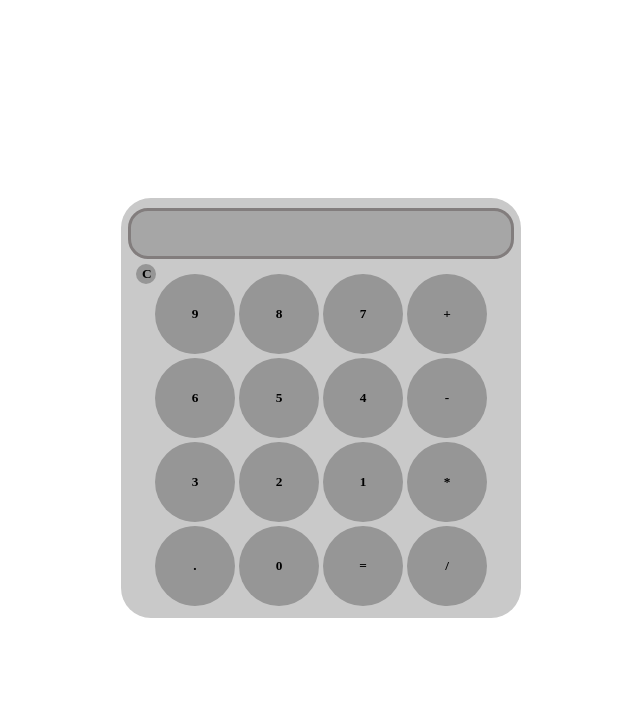
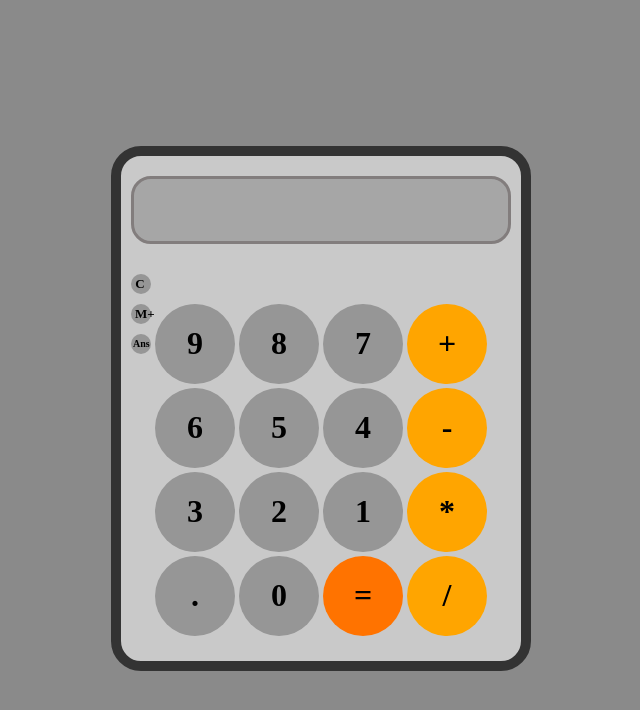
Before and after one commit to AntonioRafaelFonseca/JS-calculator, a plain HTML site: page index.html in a window 1280 px wide. Shown: the whole page, without its empty margins (319-959 px from the left). Drawn offline with Linux system fonts and the light colour scheme; a web font is replaced by a local one.

Commit message:
honestly idk what I did but it's done

```diff
--- a/index.html
+++ b/index.html
@@ -8,25 +8,30 @@
 </head>
 <body>
   <div class="calc">
+
     <input type="text" class="display" id="display" readonly>
-    <button id="small" onclick="clearDisp()">C</button>
+    <div class="smallCont">
+      <button id="small" onclick="clearDisp()">C</button>
+      <button id="small" onclick="saveNum()">M+</button>
+      <button id="smaller" onclick="append(answ)">Ans</button>
+    </div>
     <div class="buttons">
       <button onclick="append('9')">9</button>
       <button onclick="append('8')">8</button>
       <button onclick="append('7')">7</button>
-      <button onclick="append('+')">+</button>
+      <button onclick="append('+')" id="org">+</button>
       <button onclick="append('6')">6</button>
       <button onclick="append('5')">5</button>
       <button onclick="append('4')">4</button>
-      <button onclick="append('-')">-</button>
+      <button onclick="append('-')" id="org">-</button>
       <button onclick="append('3')">3</button>
       <button onclick="append('2')">2</button>
       <button onclick="append('1')">1</button>
-      <button onclick="append('*')">*</button>
+      <button onclick="append('*')" id="org">*</button>
       <button onclick="append('.')">.</button>
       <button onclick="append('0')">0</button>
-      <button onclick="result()">=</button>
-      <button onclick="append('/')">/</button>
+      <button onclick="result()" id="equal">=</button>
+      <button onclick="append('/')" id="org">/</button>
     </div>
   </div>
   <script src="main.js"></script>
--- a/main.js
+++ b/main.js
@@ -1,4 +1,6 @@
 const display = document.getElementById('display')
+
+let answ;
 let solved = false;
 
 function append(n) {
@@ -9,20 +11,40 @@ function append(n) {
   display.value += n;
 
 }
+function saveNum(){
+  answ = display.value
+  clearDisp()
+}
 function clearDisp() {
   display.value = ""
 }
 function result() {
   try{
-    display.value = round(eval(display.value), 5);
+    v = round(eval(display.value), 5)
+    if(Number.isNaN(v)){
+      throw new Error('Write Smthng bruh')
+    }
+    display.value = v;
   }
   catch(err){
-    display.value = "are you f** dumb???"
+    display.value = "are you dumb???"
   }
-
   solved = true;
 }
+
 function round(number, decimals=0){
   const factor = Math.pow(10, decimals);
   return Math.round(number * factor) / factor;
 }
+document.addEventListener('keydown', event => {
+  if(event.code.includes('Digit') || ['+', '-', '*', '/'].includes(event.key)){
+    append(event.key)
+    console.log('numPressed')
+  }else if(event.key == 'c'){
+    clearDisp()
+  }else if(event.key == 'Enter'){
+    event.preventDefault()
+    result()
+  }
+  console.log(event)
+})
--- a/styles.css
+++ b/styles.css
@@ -1,15 +1,22 @@
 @import url('https://fonts.googleapis.com/css2?family=Google+Sans+Code:ital,wght@1,300&family=Ubuntu:ital,wght@0,300;0,400;0,500;0,700;1,300;1,400;1,500;1,700&display=swap');
+
 .calc {
   display: flex;
-  width: 400px;
-  height: 420px;
+  width: fit-content;
+  height: fit-content;
+  padding: 25px 10px;
+  padding-top: 0px;
   align-items: center;
   background-color: rgb(201, 201, 201);
   border-radius: 30px;
   flex-direction: column;
+  border: 10px solid rgb(51, 51, 51);
+  transition: box-shadow 0.9s ease;
+}
+.calc:hover{
+  box-shadow: 10px 10px 15px #525252;
 }
 .buttons {
-  margin-top: -10px;
   display: grid;
   grid-template-columns: repeat(4, 1fr);
   gap: 4px;
@@ -21,7 +28,9 @@ button {
   height: 80px;
   border-radius: 100%;
   font-family: 'Google Sans Code';
-  font-weight: bolder
+  font-weight: bolder;
+  font-size: xx-large;
+  transition: all 0.2s ease;
 }
 button:hover {
   background-color: rgb(114, 114, 114);
@@ -30,26 +39,63 @@ button:active {
   background-color: rgb(157, 157, 157);
 }
 .display {
+  position: relative;
+  bottom: -20px;
   border: 3px solid hsl(0, 2%, 50%);
   border-radius: 20px;
   background-color: hsl(0, 0%, 65%);
-  margin-top: 10px;
-  margin-bottom: 5px;
-  padding: 5px;
-  height: 35px;
+  height: 60px;
   width: 370px;
   text-align: left;
   font-family: 'Google Sans Code';
-  font-weight: bolder
+  font-weight: bolder;
+  font-size: xx-large;
+}
+.smallCont{
+  display: flex;
+  flex-direction: column;
+  gap: 10px;
+  margin-left: -360px;
 }
 #small {
+  position: relative;
+  top: 50px;
   width: 20px;
   height: 20px;
-  margin-left: -350px;
+  font-size: small;
+  text-indent: -2px;
+}
+#smaller{
+  position: relative;
+  top: 50px;
+  width: 20px;
+  height: 20px;
+  font-size: 10px;
+  text-indent: -4px;
 }
 body {
   height: 100vh;
   display: flex;
   align-items: center;
   justify-content: center;
+  background-color: rgb(138, 138, 138);
 }
+
+#org {
+  background-color: orange;
+}
+#org:hover {
+  background-color: hsl(39, 100%, 59%);
+}
+#org:active {
+  background-color: rgb(255, 199, 96);
+}
+#equal {
+  background-color: rgb(255, 115, 0);
+}
+#equal:hover {
+  background-color: rgb(255, 139, 44);
+}
+#equal:active {
+  background-color: rgb(255, 185, 127);
+}
```
